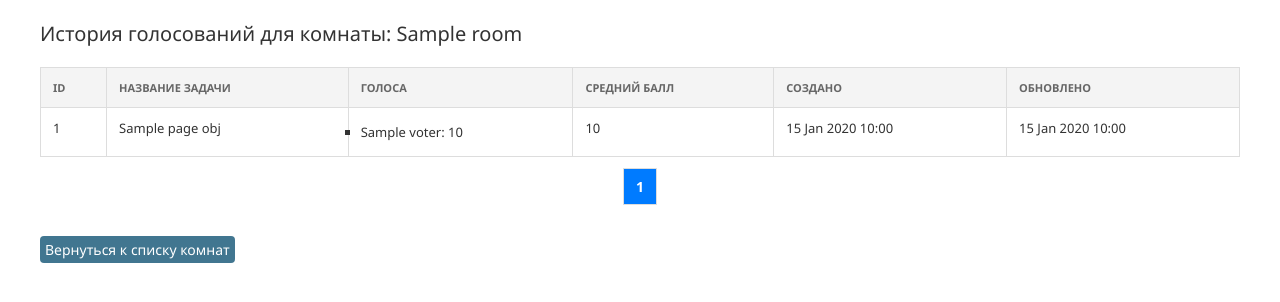
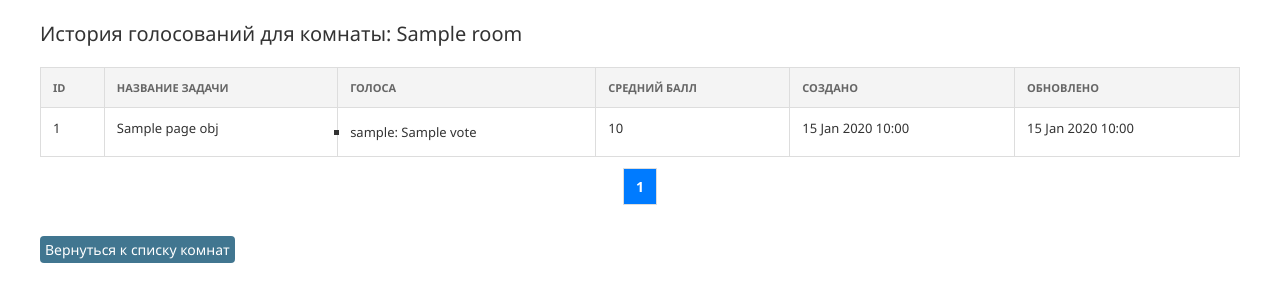
Before and after one commit to PhonikTop/clocks, a Django app: template clocks/templates/admin/meeting_history.html in a window 1280 px wide. Shown: the part 92-394 px from the top of the page. Run offline with Django 5.2, Linux system fonts and the light colour scheme; tables that the repository leaves empty hold one stand-in row (values such as "Sample post"); the template is opened without the code that fills it: values that come from a table or form of the project are taken from there, most other values are stand-ins (such as "Sample title", 1, 10 or a date in 2020); data that the repository does not hold is empty; parts of the project's set-up code (start-up, migrations or seed data) failed here and were passed over.

Commit message:
Сделал корректный вывод данных голосов участников в истории комнаты

```diff
--- a/clocks/templates/admin/meeting_history.html
+++ b/clocks/templates/admin/meeting_history.html
@@ -80,8 +80,8 @@
             <td>{{ meeting.task_name }}</td>
             <td>
               <ul>
-                {% for voter, score in meeting.votes.items %}
-                  <li>{{ voter }}: {{ score }}</li>
+                {% for uuid, user_data in meeting.votes.items %}
+                  <li>{{ user_data.nickname }}: {{ user_data.vote }}</li>
                 {% endfor %}
               </ul>
             </td>
```
